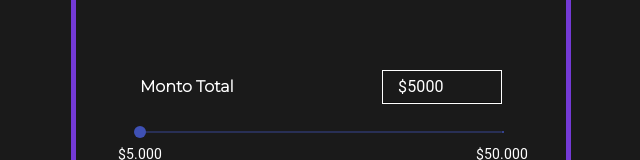
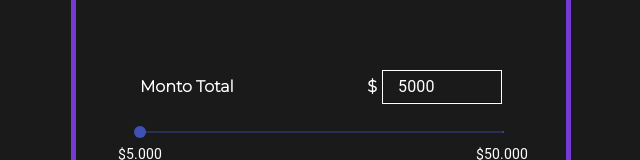
Before and after one commit to dperezlaborda/simulador-de-creditos, a React (Create React App) app: page / in a window 1280 px wide. Shown: the part 229-389 px from the top of the page, without its empty margins (319-959 px from the left). Built offline with nearby package versions, Linux system fonts and the light colour scheme.

Commit message:
se arregla problema de nana

```diff
--- a/src/App.css
+++ b/src/App.css
@@ -7,13 +7,13 @@
 }
 
 .card{
+  background-color: rgb(26, 26, 26);
+  box-sizing: border-box;
+  color:#fff;
+  height: auto;
+  margin: 100px auto;
   max-width: 500px;
-  height: auto;
-  background-color: rgb(26, 26, 26);
-  color:#fff;
-  margin: 100px auto;
   padding: 40px;
-  box-sizing: border-box;
 }
 
 .border-purple{
@@ -31,18 +31,19 @@
 }
 
 .title {
-  text-align: center;
   font-size: 2rem;
   letter-spacing: 2px;
+  text-align: center;
 }
 
 .MuiInputBase-root{
-  width: 120px;
-  max-width: 120px;
   border: 1px solid white;
   color: white;
+  max-width: 120px;
+  padding: 0 15px;
   text-align: center;
-  padding: 0 15px;
+  width: 120px;
+
 }
 
 .MuiInputBase-root{
@@ -52,3 +53,8 @@
 .Mui-Button{
   color: primary;
 }
+
+.peso{
+  margin-right: 5px;
+  font-weight: bold;
+}
--- a/src/components/ContainerSliderCuotas.js
+++ b/src/components/ContainerSliderCuotas.js
@@ -10,7 +10,7 @@ const ContainerSliderCuotas = ({ cuota, marksCuotas, sliderChangeC, handlerInput
         <Container>
             <Box pt={4} display="flex" justifyContent="space-between" alignItems="center">
                 <h4>Cuotas</h4>
-                <TextField type="currency" onChange={handlerInputCuota} onBlur={handleBlurCuota} value={cuota} />
+                <TextField type="currency" inputProps={{ maxLength: 5 }} onChange={handlerInputCuota} onBlur={handleBlurCuota} value={cuota} />
             </Box>
             <Slider
                 value={typeof cuota === 'number' ? cuota : 3}
--- a/src/components/ContainerSliderMonto.js
+++ b/src/components/ContainerSliderMonto.js
@@ -11,7 +11,10 @@ const ContainerSliderMonto = ({ monto, marksMonto, sliderChangeM, handlerInputM,
         <Container>
             <Box pt={2} display="flex" justifyContent="space-between" alignItems="center">
                 <h4>Monto Total</h4>
-                <TextField type="currency" onChange={handlerInputM} onBlur={handleBlurMonto} value={"$" + monto} />
+                <Box display="flex" alignItems="center">
+                    <div className="peso">$</div>
+                    <TextField type="currency" inputProps={{ maxLength: 5 }} onChange={handlerInputM} onBlur={handleBlurMonto} value={monto} />
+                </Box>
             </Box>
             <Slider
                 value={typeof monto === 'number' ? monto : 5000}
```
Also changed, not shown: 1 other file (tests, documents, lock files or other folders).
